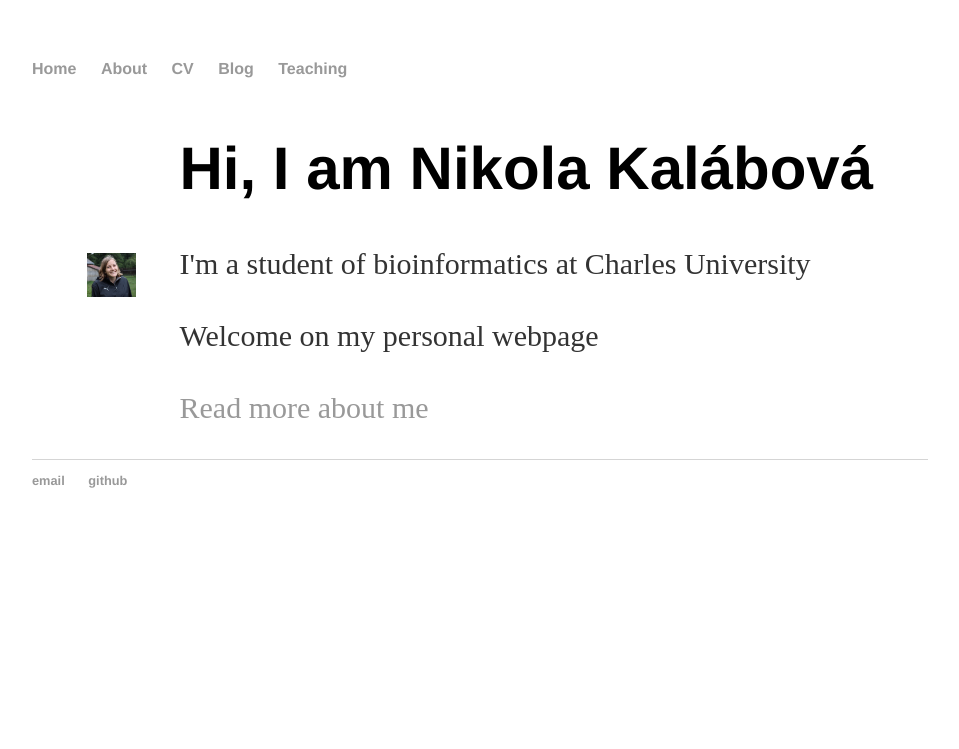
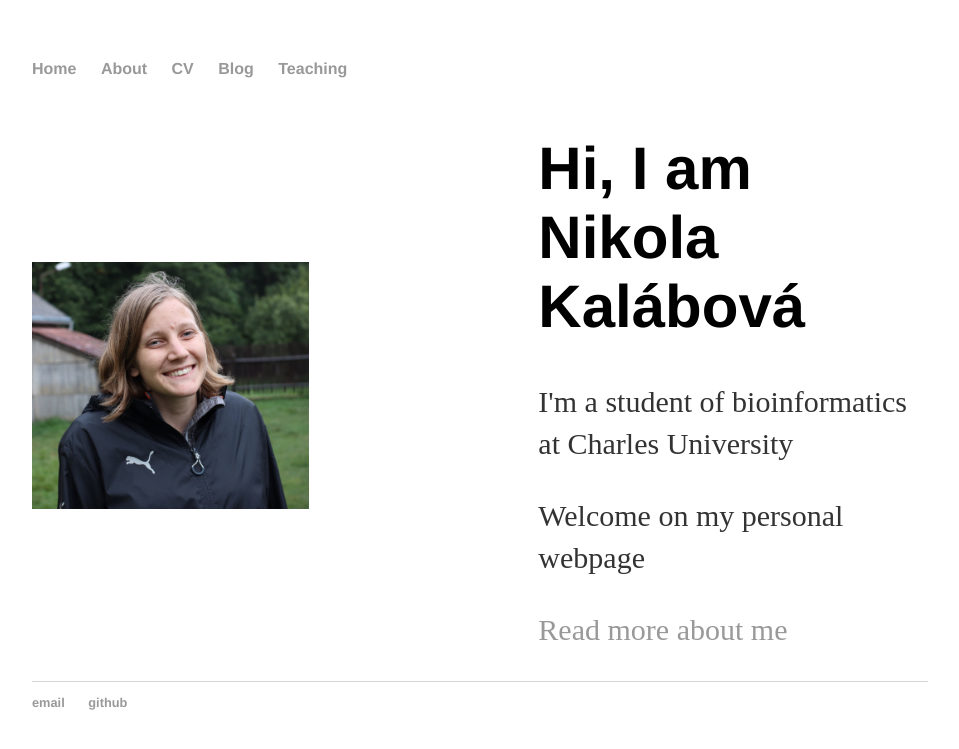
Before and after one commit to lavakin/lavakin.github.io, a Jekyll site: the page built from index.html, in a window 1280 px wide. Shown: the top 749 px of the page, without its empty margins (160-1119 px from the left). Built offline with Jekyll 4.4.1, drawn with Linux system fonts in a browser that asks for light colours.

Commit message:
Update index.html

```diff
--- a/index.html
+++ b/index.html
@@ -15,7 +15,7 @@ title: Nikola Kalábová, Personal Webpage
         max-width: 55%
       }
       .image {
-        flex-basis: 10%
+        flex-basis: 100%
       }
       .text {
         font-size: 20px;
```
